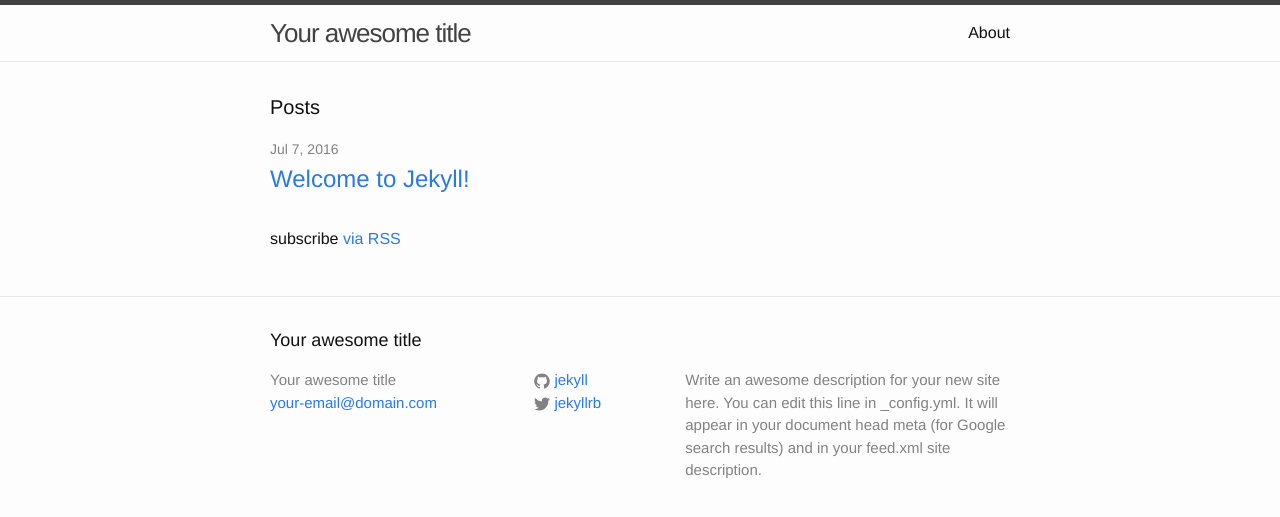
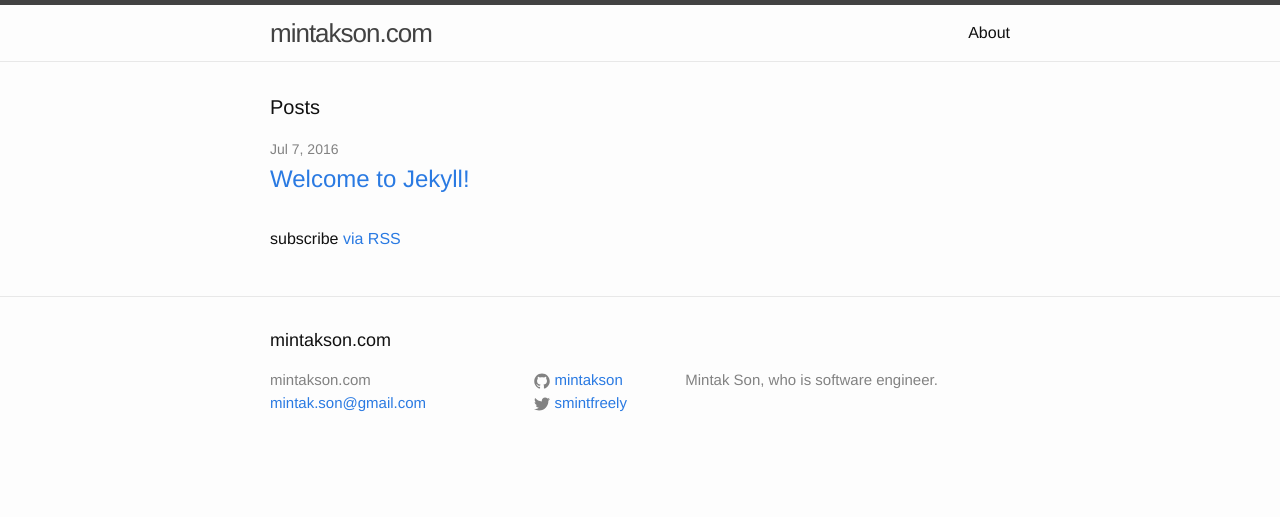
Before and after one commit to mintakson/mintakson.github.io, a Jekyll site: the page built from index.html, in a window 1280 px wide. Shown: the top 517 px of the page. Built offline with Jekyll 4.4.1, drawn with Linux system fonts in a browser that asks for light colours.

Commit message:
CNAME, READNE and _config updated

```diff
--- /dev/null
+++ b/CNAME
@@ -0,0 +1 @@
+mintakson.com
--- a/_config.yml
+++ b/_config.yml
@@ -6,16 +6,13 @@
 # 'jekyll serve'. If you change this file, please restart the server process.
 
 # Site settings
-title: Your awesome title
-email: your-email@domain.com
-description: > # this means to ignore newlines until "baseurl:"
-  Write an awesome description for your new site here. You can edit this
-  line in _config.yml. It will appear in your document head meta (for
-  Google search results) and in your feed.xml site description.
+title: mintakson.com
+email: mintak.son@gmail.com
+description: Mintak Son, who is software engineer.
 baseurl: "" # the subpath of your site, e.g. /blog
-url: "http://yourdomain.com" # the base hostname & protocol for your site
-twitter_username: jekyllrb
-github_username:  jekyll
+url: "http://mintakson.com" # the base hostname & protocol for your site
+twitter_username: smintfreely
+github_username:  mintakson
 
 # Build settings
 markdown: kramdown
```
Also changed, not shown: README.md (added).
